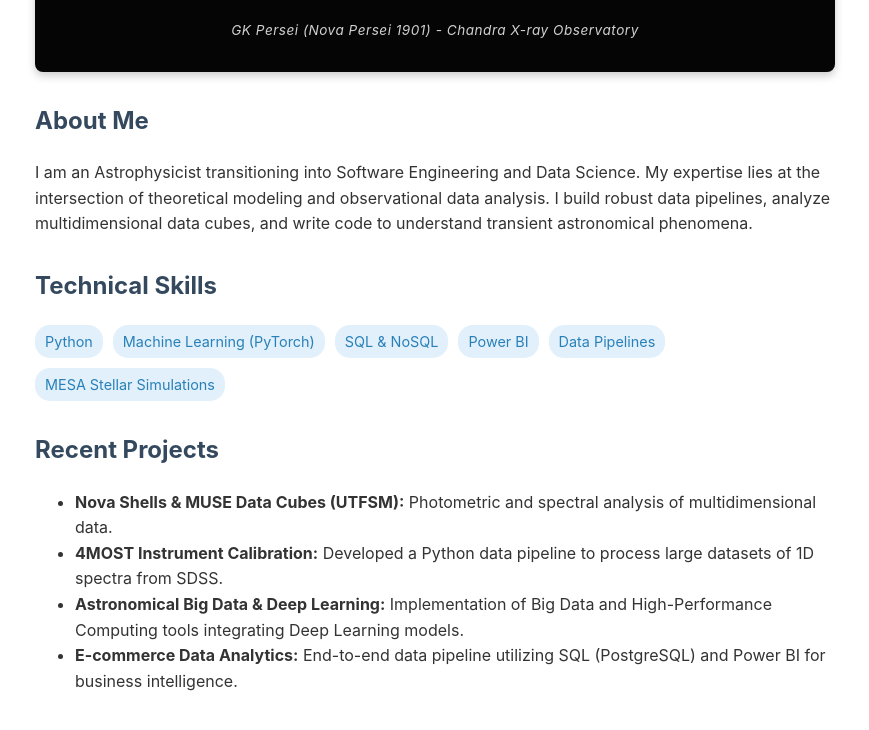
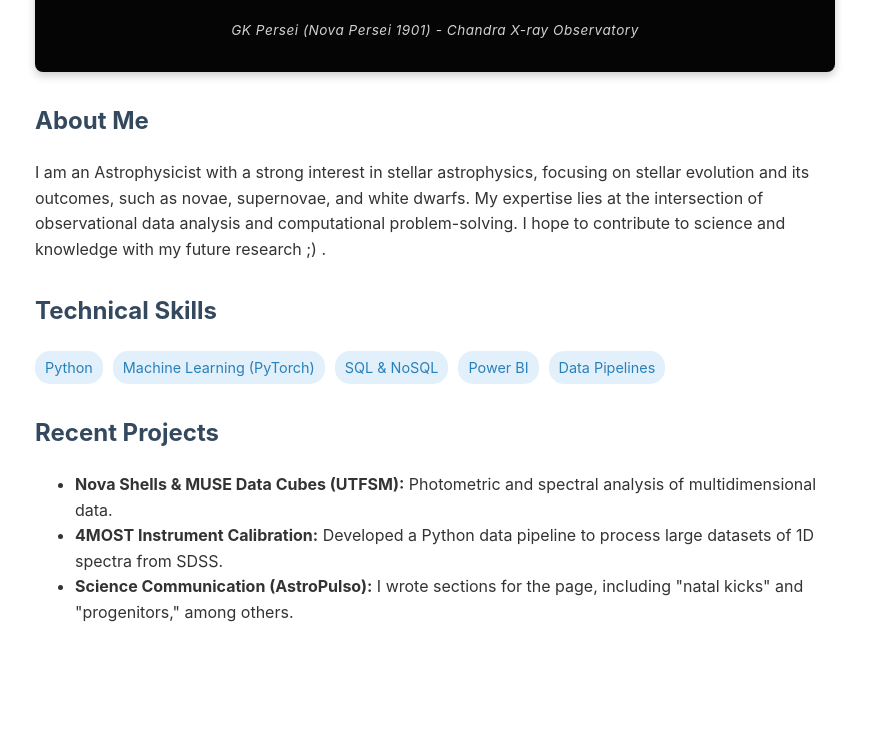
Before and after one commit to AngelPaisanoM/AngelPaisanoM.io, a plain HTML site: page index.html in a window 1280 px wide. Shown: the part 779-1509 px from the top of the page, without its empty margins (205-1074 px from the left). After the commit the page ends 1453 px from the top, so only its background shows below. Drawn offline with Linux system fonts and the light colour scheme.

Commit message:
Revise contact info and enhance project details
Updated personal information and project descriptions.

```diff
--- a/index.html
+++ b/index.html
@@ -45,7 +45,7 @@
     </header>
 
     <div class="contact">
-        <p>  Santiago, Chile |  paisanoangel92@gmail.com <br><br>  <a href="https://www.linkedin.com/in/angel-paisano-martinez-202937389" target="_blank">LinkedIn</a> |  <a href="https://github.com/AngelPaisanoM" target="_blank">GitHub</a></p>
+        <p> Santiago, Chile |  paisanoangel92@gmail.com <br><br>  <a href="https://www.linkedin.com/in/angel-paisano-martinez-202937389" target="_blank">LinkedIn</a> |  <a href="https://github.com/AngelPaisanoM" target="_blank">GitHub</a></p>
     </div>
 
     <div class="space-container">
@@ -55,7 +55,7 @@
 
     <section>
         <h2>About Me</h2>
-        <p>I am an Astrophysicist transitioning into Software Engineering and Data Science. My expertise lies at the intersection of theoretical modeling and observational data analysis. I build robust data pipelines, analyze multidimensional data cubes, and write code to understand transient astronomical phenomena.</p>
+        <p>I am an Astrophysicist with a strong interest in stellar astrophysics, focusing on stellar evolution and its outcomes, such as novae, supernovae, and white dwarfs. My expertise lies at the intersection of observational data analysis and computational problem-solving. I hope to contribute to science and knowledge with my future research  ;) .</p>
     </section>
 
     <section>
@@ -66,7 +66,6 @@
             <span class="skill-tag">SQL & NoSQL</span>
             <span class="skill-tag">Power BI</span>
             <span class="skill-tag">Data Pipelines</span>
-            <span class="skill-tag">MESA Stellar Simulations</span>
         </div>
     </section>
 
@@ -75,10 +74,13 @@
         <ul>
             <li><strong>Nova Shells & MUSE Data Cubes (UTFSM):</strong> Photometric and spectral analysis of multidimensional data.</li>
             <li><strong>4MOST Instrument Calibration:</strong> Developed a Python data pipeline to process large datasets of 1D spectra from SDSS.</li>
-            <li><strong>Astronomical Big Data & Deep Learning:</strong> Implementation of Big Data and High-Performance Computing tools integrating Deep Learning models.</li>
-            <li><strong>E-commerce Data Analytics:</strong> End-to-end data pipeline utilizing SQL (PostgreSQL) and Power BI for business intelligence.</li>
+            <li><strong>Science Communication (AstroPulso):</strong> I wrote sections for the page, including "natal kicks" and "progenitors," among others. </li>
+
         </ul>
     </section>
 
 </body>
 </html>
+
+</body>
+</html>
```
